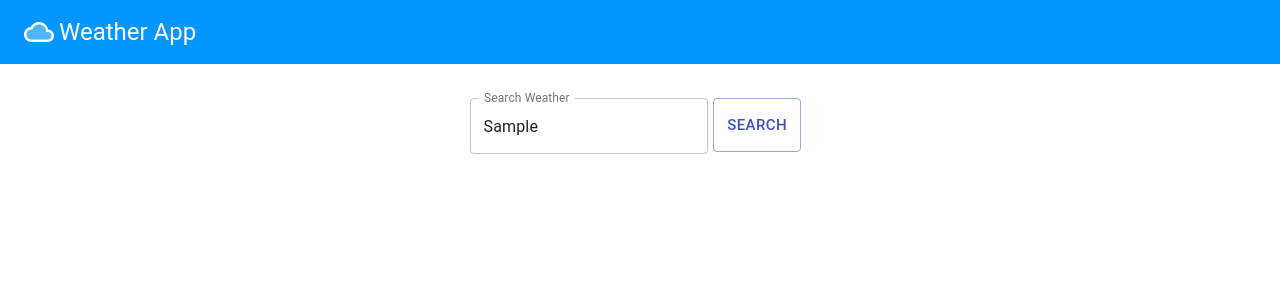
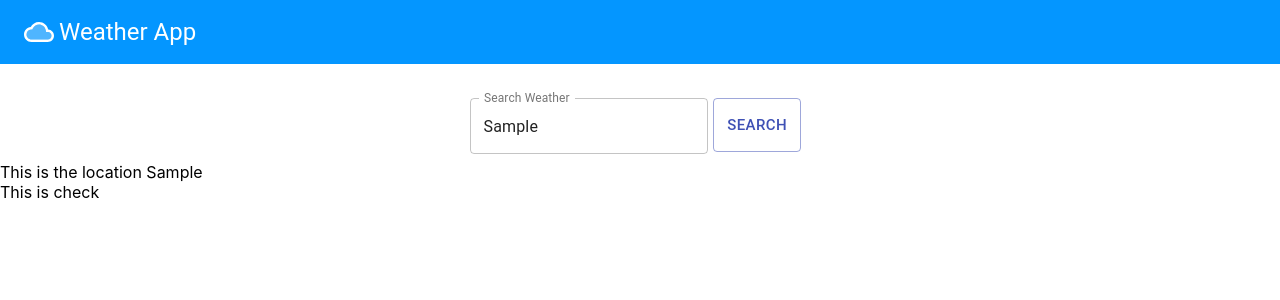
Before and after one commit to AswinAsok/Weather-App, a React (Create React App) app: page / in a window 1280 px wide. Both pictures are taken after typing "Sample" into the empty fields and a click on the button "SEARCH". Shown: the top 300 px of the page. Built offline with nearby package versions, Linux system fonts and the light colour scheme.

Commit message:
Location is sent into display component when search button is clicked

```diff
--- a/src/Components/App/App.jsx
+++ b/src/Components/App/App.jsx
@@ -3,13 +3,18 @@ import Header from '../Header/Header';
 import Display from '../Display/Display'
 import './App.css';
 import Search from '../Search/Search';
+import React, { useState } from 'react';
 
 function App() {
+
+  const[location, setLocation] = useState('')
+  const[search, setSearch] = useState(false)
+
   return (
     <div className="App">
       <Header />
-      <Search />
-      <Display />
+      <Search location={location} setLocation={setLocation} search={search} setSearch={setSearch}/>
+      <Display location={location} search={search}/>
     </div>
   );
 }
--- a/src/Components/Display/Display.jsx
+++ b/src/Components/Display/Display.jsx
@@ -1,12 +1,22 @@
-import React from 'react'
-import './Display.css'
+import React from "react";
+import "./Display.css";
 
-const Display = () => {
-    return (
-        <div className = "">
+const Display = ({ location, search }) => {
+  return (
+    <div className="">
+      {(() => {
+        if (search) {
+          return (
+            <div>
+              <p>This is the location {location}</p>
+              <p>This is check {search}</p>
+              {console.log(search)}
+            </div>
+          );
+        }
+      })()}
+    </div>
+  );
+};
 
-        </div>
-    )
-}
-
-export default Display
+export default Display;
--- a/src/Components/Search/Search.jsx
+++ b/src/Components/Search/Search.jsx
@@ -4,7 +4,7 @@ import Button from "@material-ui/core/Button";
 import Grid from "@material-ui/core/Grid";
 import './Search.css'
 
-const Search = () => {
+const Search = ({location, setLocation, search, setSearch}) => {
   return (
     <div className="Search-container">
       <Grid spacing={3}>
@@ -17,10 +17,12 @@ const Search = () => {
           InputLabelProps={{
             shrink: true,
           }}
+          value={location}
+          onChange = {(event) => setLocation(event.target.value)}
           variant="outlined"
         />
 
-        <Button variant="outlined" color="primary" style={{ marginTop: "10%", marginLeft: "5px", padding:"13px"}} size="large">
+        <Button variant="outlined" color="primary" onClick={() => setSearch(true)} style={{ marginTop: "10%", marginLeft: "5px", padding:"13px"}} size="large">
           Search
         </Button>
       </Grid>
```
